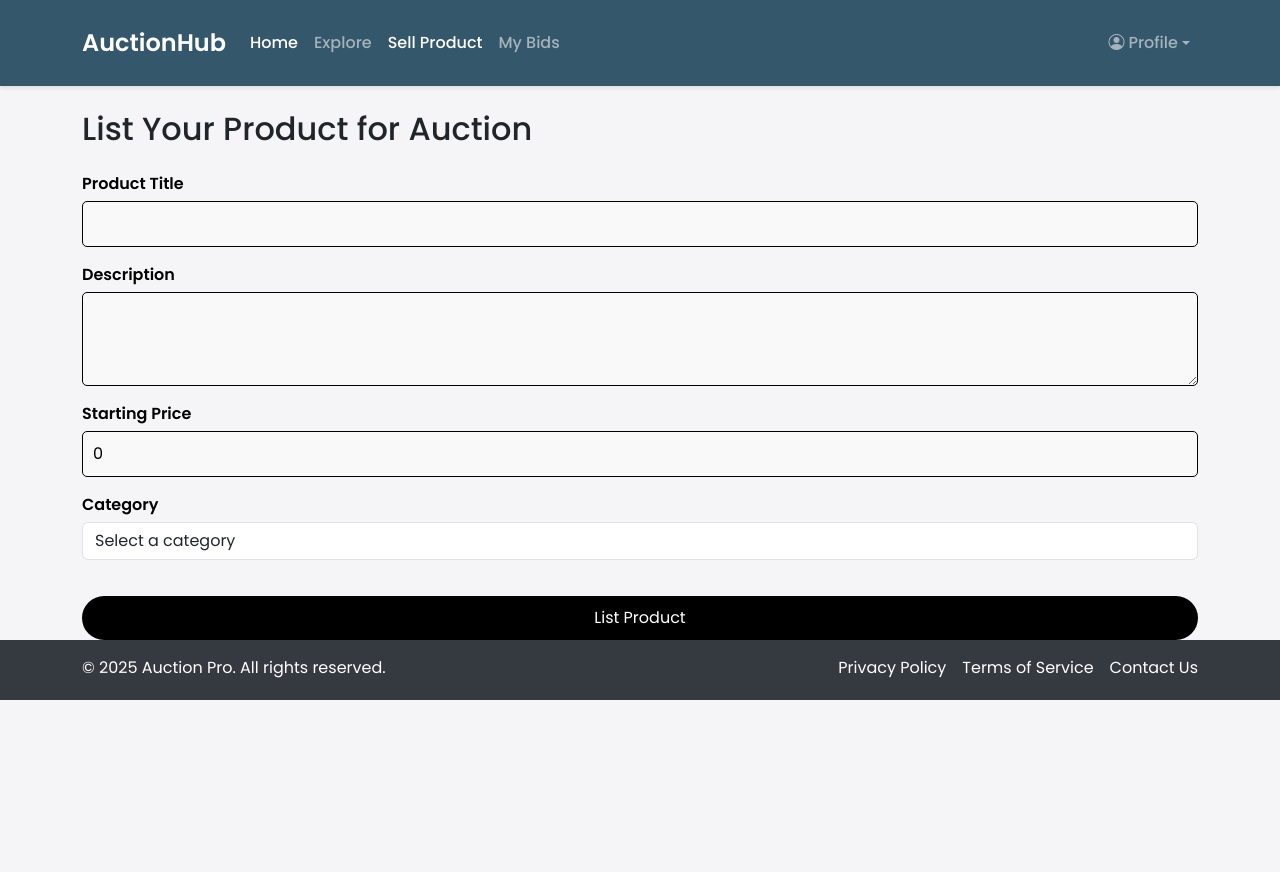
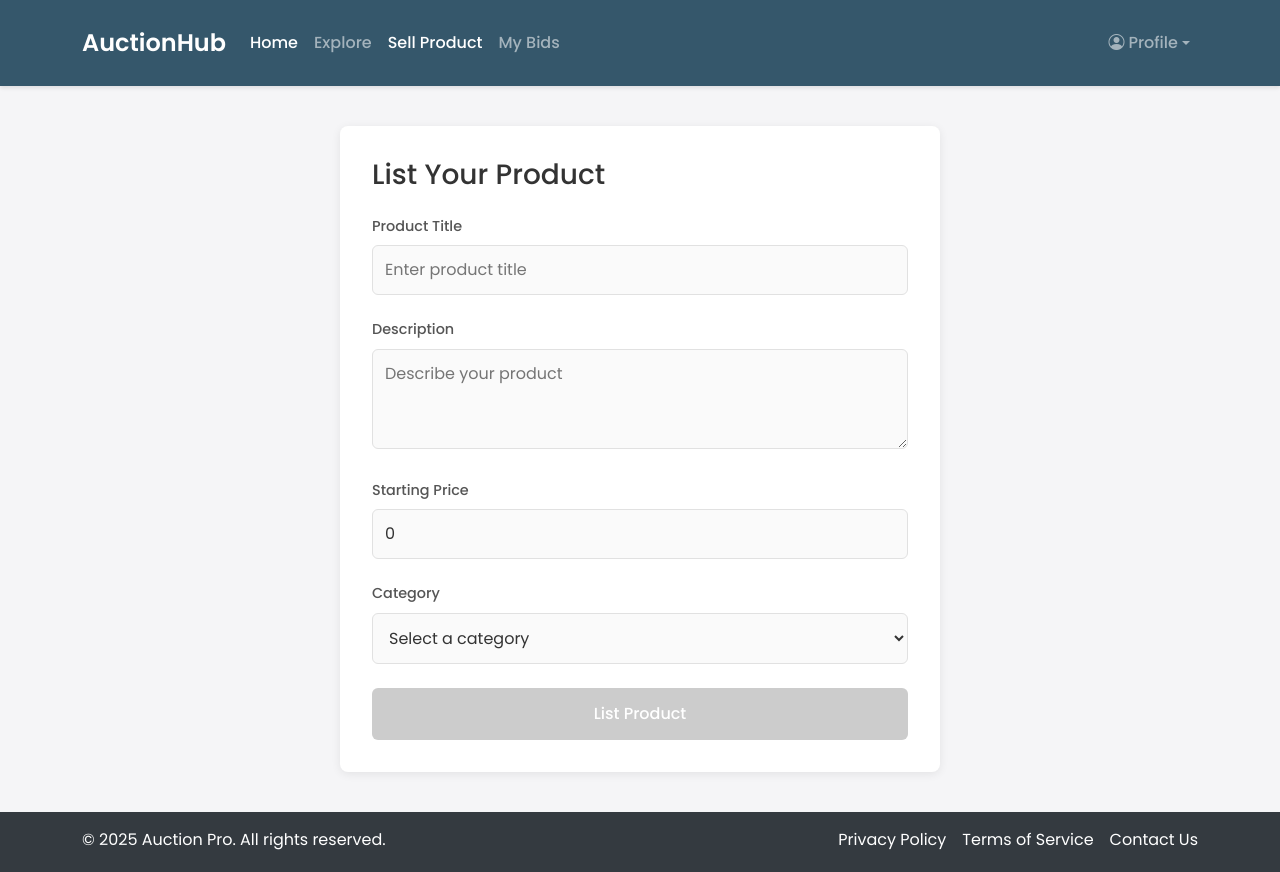
Before and after one commit to KarkalaTejasPai/OAS_FE, an Angular app: page /sell-product in a window 1280 px wide. Before the commit the page ends 800 px from the top, so only its background shows below. Built offline with nearby package versions, Linux system fonts and the light colour scheme; sample sign-in values are in the browser's storage.

Commit message:
Auction Form

```diff
--- a/src/app/app.routes.ts
+++ b/src/app/app.routes.ts
@@ -9,7 +9,7 @@ import { AdminDashboardComponent } from "./components/admin-dashboard/admin-dash
 import { AuctionListComponent } from "./components/auction-list/auction-list.component";
 import { AuctionDetailComponent } from "./components/auction-detail/auction-detail.component";
 import { HomeComponent } from "./components/home/home.component";
-import { SellProductComponent } from "./sell-product/sell-product.component";
+import { SellProductComponent } from "./components/sell-product/sell-product.component";
 import { authGuard } from "./guards/auth.guard";
 
 export const routes: Routes = [
@@ -19,12 +19,6 @@ export const routes: Routes = [
   { path: "seller-dashboard", component: SellerDashboardComponent },
   { path: "admin-dashboard", component: AdminDashboardComponent },
   { path: "auction-list", component: AuctionListComponent },
-  { path: "auction-detail", component: AuctionDetailComponent },
-  {
-    path: "auction-detail",
-    component: AuctionDetailComponent,
-    canActivate: [authGuard]
-  },
   {
     path: "auction-detail",
     component: AuctionDetailComponent,
--- /dev/null
+++ b/src/app/components/sell-product/sell-product.component.css
@@ -0,0 +1,108 @@
+.form-container {
+    max-width: 600px;
+    margin: 40px auto;
+    padding: 2rem;
+    background-color: #ffffff;
+    border-radius: 8px;
+    box-shadow: 0 2px 10px rgba(0, 0, 0, 0.08);
+}
+
+.form-title {
+    font-size: 1.75rem;
+    color: #333;
+    margin-bottom: 1.5rem;
+    font-weight: 500;
+}
+
+form {
+    display: flex;
+    flex-direction: column;
+}
+
+.form-group {
+    margin-bottom: 1.5rem;
+}
+
+label {
+    display: block;
+    margin-bottom: 0.5rem;
+    color: #555;
+    font-size: 0.9rem;
+    font-weight: 500;
+}
+
+input,
+textarea,
+select {
+    width: 100%;
+    padding: 0.75rem;
+    border: 1px solid #e1e1e1;
+    border-radius: 6px;
+    background-color: #fafafa;
+    color: #333;
+    font-size: 1rem;
+    transition: all 0.3s ease;
+}
+
+input:focus,
+textarea:focus,
+select:focus {
+    outline: none;
+    border-color: #2196F3;
+    background-color: #fff;
+    box-shadow: 0 0 0 3px rgba(33, 150, 243, 0.1);
+}
+
+textarea {
+    resize: vertical;
+    min-height: 100px;
+}
+
+button {
+    width: 100%;
+    padding: 0.875rem;
+    background-color: #2196F3;
+    color: white;
+    border: none;
+    border-radius: 6px;
+    font-size: 1rem;
+    font-weight: 500;
+    cursor: pointer;
+    transition: background-color 0.3s ease;
+}
+
+button:hover {
+    background-color: #1976D2;
+}
+
+button:disabled {
+    background-color: #ccc;
+    cursor: not-allowed;
+}
+
+.message {
+    margin-top: 1rem;
+    padding: 1rem;
+    border-radius: 6px;
+    font-size: 0.9rem;
+}
+
+.error {
+    background-color: #ffebee;
+    color: #c62828;
+    border: 1px solid #ffcdd2;
+}
+
+.success {
+    background-color: #e8f5e9;
+    color: #2e7d32;
+    border: 1px solid #c8e6c9;
+}
+
+/* Responsive adjustments */
+@media (max-width: 768px) {
+    .form-container {
+        margin: 20px;
+        padding: 1.5rem;
+    }
+}
--- /dev/null
+++ b/src/app/components/sell-product/sell-product.component.html
@@ -0,0 +1,68 @@
+<app-header></app-header>
+
+<div class="form-container">
+  <h2 class="form-title">List Your Product</h2>
+
+  <form (ngSubmit)="onSubmit()" #productForm="ngForm">
+    <div class="form-group">
+      <label for="title">Product Title</label>
+      <input
+        type="text"
+        id="title"
+        name="title"
+        [(ngModel)]="product.title"
+        required
+        placeholder="Enter product title">
+    </div>
+
+    <div class="form-group">
+      <label for="description">Description</label>
+      <textarea
+        id="description"
+        name="description"
+        [(ngModel)]="product.description"
+        rows="3"
+        required
+        placeholder="Describe your product"></textarea>
+    </div>
+
+    <div class="form-group">
+      <label for="startPrice">Starting Price</label>
+      <input
+        type="number"
+        id="startPrice"
+        name="startPrice"
+        [(ngModel)]="product.startPrice"
+        required
+        placeholder="Enter starting price">
+    </div>
+
+    <div class="form-group">
+      <label for="category">Category</label>
+      <select
+        id="category"
+        name="category"
+        [(ngModel)]="product.category"
+        required>
+        <option value="">Select a category</option>
+        <option value="Electronics">Electronics</option>
+        <option value="Fashion">Fashion</option>
+        <option value="Home">Home</option>
+        <option value="Books">Books</option>
+        <option value="Other">Other</option>
+      </select>
+    </div>
+
+    <button type="submit" [disabled]="!productForm.valid">List Product</button>
+  </form>
+
+  <div class="message error" *ngIf="errorMessage">
+    {{ errorMessage }}
+  </div>
+
+  <div class="message success" *ngIf="successMessage">
+    {{ successMessage }}
+  </div>
+</div>
+
+<app-footer></app-footer>
--- /dev/null
+++ b/src/app/components/sell-product/sell-product.component.ts
@@ -0,0 +1,127 @@
+import { Component, OnInit } from '@angular/core';
+import { Router } from '@angular/router';
+import { AuthService } from '../Services/auth.service';
+import { RouterModule } from '@angular/router';
+import { CommonModule } from '@angular/common';
+import { FormsModule } from '@angular/forms';
+import { HttpClient } from '@angular/common/http';
+import { HeaderComponent } from '../shared/header/header.component';
+import { FooterComponent } from '../shared/footer/footer.component';
+
+interface Product {
+  productID: number;
+  sellerID: number;
+  title: string;
+  description: string;
+  startPrice: number;
+  category: string;
+  status: string;
+}
+
+@Component({
+  selector: 'app-sell-product',
+  standalone: true,
+  imports: [CommonModule, FormsModule, RouterModule, HeaderComponent, FooterComponent],
+  providers: [AuthService],
+  templateUrl: './sell-product.component.html',
+  styleUrls: ['./sell-product.component.css']
+})
+export class SellProductComponent implements OnInit {
+  product: Product = {
+    productID: 0,
+    sellerID: 0,
+    title: '',
+    description: '',
+    startPrice: 0,
+    category: '',
+    status: 'Available'
+  };
+
+  errorMessage: string = '';
+  successMessage: string = '';
+
+  constructor(
+    private http: HttpClient,
+    private router: Router,
+    private authService: AuthService
+  ) {}
+
+  ngOnInit(): void {
+    if (!this.authService.isLoggedIn()) {
+      this.router.navigate(['/login']);
+      return;
+    }
+
+    const userId = this.authService.getUserId();
+    if (userId) {
+      this.product.sellerID = Number(userId);
+    } else {
+      this.router.navigate(['/login']);
+    }
+  }
+
+  onSubmit(): void {
+    this.errorMessage = '';
+    this.successMessage = '';
+
+    if (!this.validateForm()) {
+      alert(this.errorMessage);
+      return;
+    }
+
+    this.http.post<any>('https://localhost:44385/api/Product', this.product)
+      .subscribe({
+        next: (response) => {
+          console.log('Product created:', response);
+          alert('Product has been added to auction successfully!');
+          this.resetForm();
+        },
+        error: (error) => {
+          console.error('Error creating product:', error);
+          alert('Failed to add product. Please check the API endpoint and try again.');
+        }
+      });
+  }
+
+  private validateForm(): boolean {
+    if (this.product.sellerID === 0) {
+      this.errorMessage = 'Please log in to sell products';
+      return false;
+    }
+
+    if (!this.product.title.trim()) {
+      this.errorMessage = 'Product title is required';
+      return false;
+    }
+
+    if (!this.product.description.trim()) {
+      this.errorMessage = 'Product description is required';
+      return false;
+    }
+
+    if (this.product.startPrice <= 0) {
+      this.errorMessage = 'Starting price must be greater than 0';
+      return false;
+    }
+
+    if (!this.product.category) {
+      this.errorMessage = 'Please select a category';
+      return false;
+    }
+
+    return true;
+  }
+
+  private resetForm(): void {
+    const currentSellerId = this.product.sellerID;
+    this.product = {
+      productID: 0,
+      sellerID: currentSellerId,
+      title: '',
+      description: '',
+      startPrice: 0,
+      category: '',
+      status: 'Available'
+    };
+  }
+}
--- a/src/app/sell-product/sell-product.component.css
+++ /dev/null
@@ -1,51 +0,0 @@
-.form-container {
-    border: 2px solid #000;
-    padding: 20px;
-    border-radius: 10px;
-    width: 400px;
-    box-shadow: 0 0 10px rgba(0, 0, 0, 0.1);
-    background-color: #fff;
-    margin: 50px auto; /* Center the form horizontally */
-}
-
-form {
-    display: flex;
-    flex-direction: column;
-}
-
-.form-group {
-    margin-bottom: 15px;
-}
-
-label {
-    margin-bottom: 5px;
-    font-weight: bold;
-    color: #000;
-}
-
-input, textarea, button {
-    padding: 10px;
-    font-size: 16px;
-    border: 1px solid #000;
-    border-radius: 5px;
-    width: 100%;
-    box-sizing: border-box;
-}
-
-input, textarea {
-    background-color: #f9f9f9;
-    color: #000;
-}
-
-button {
-    margin-top: 20px;
-    background-color: #000;
-    color: #fff;
-    border: none;
-    cursor: pointer;
-    border-radius: 50px;
-}
-
-button:hover {
-    background-color: #333;
-}
```
